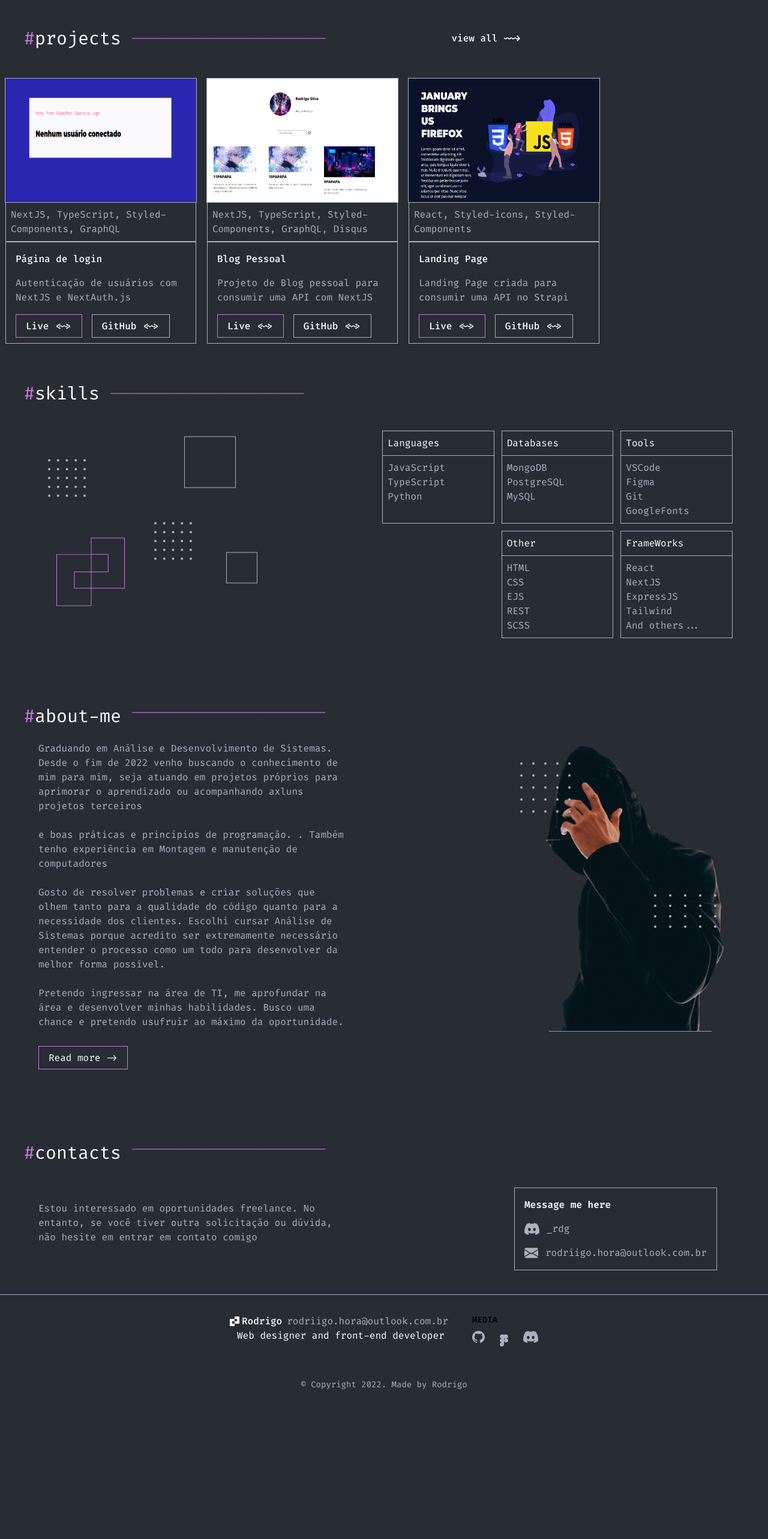
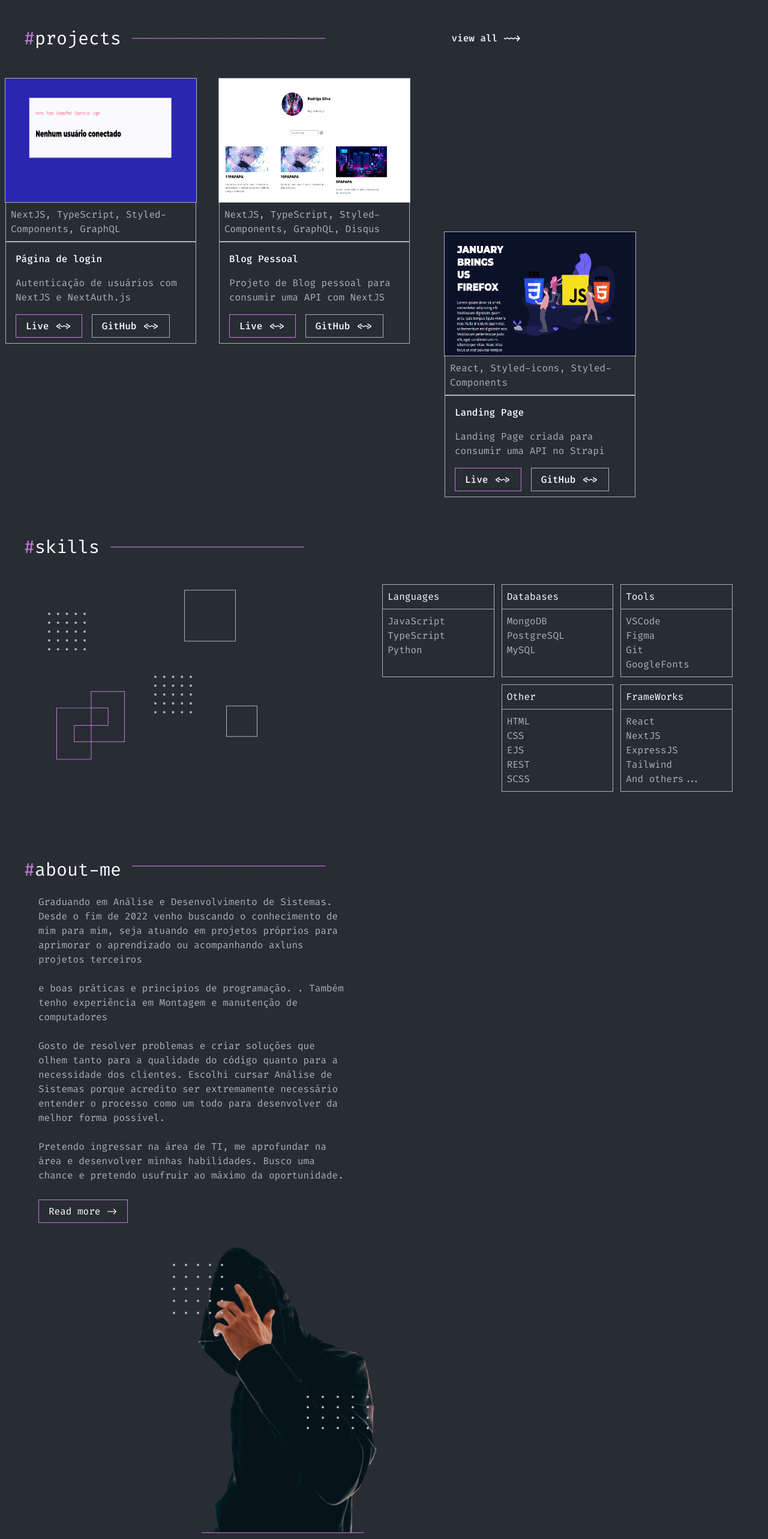
Before and after one commit to rdGxd/Portfolio_v2, a React (Vite) app: page / in a window 1280 px wide. Shown: the part 800-3366 px from the top of the page at 60% size. Before the commit the page ends 3151 px from the top, so only its background shows below. Built offline with nearby package versions, Linux system fonts and the light colour scheme.

Commit message:
HomePage responsive 768px

```diff
--- a/src/components/Footer/index.tsx
+++ b/src/components/Footer/index.tsx
@@ -2,8 +2,8 @@ export const Footer = () => {
   return (
     <footer className="border-t border-gray lg:mt-10">
       <div className="w-full max-w-screen-xl p-4 py-6 mx-auto xl:py-8">
-        <div className="flex lg:justify-center 2xl:justify-around">
-          <div className="mb-6 md:mb-0">
+        <div className="flex lg:justify-center 2xl:justify-around md:ml-10">
+          <div className="mb-6 md:mb-0 ">
             <a href="#" className="flex items-center">
               <img src="/assets/images/logo.svg" className="w-4 h-4 mr-1" />
               <span className="mr-6 text-base font-medium text-white md:mr-1">
@@ -18,7 +18,7 @@ export const Footer = () => {
             </span>
           </div>
 
-          <div className="grid grid-cols-2 gap-8 sm:gap-6 sm:grid-cols-3 md:flex md:flex-wrap md:ml-10">
+          <div className="grid grid-cols-2 gap-8 sm:gap-6 sm:grid-cols-3 md:flex md:flex-wrap md:ml-28">
             <div>
               <h2 className="mb-2 text-sm font-semibold text-gray-900 uppercase dark:text-white">
                 Media
--- a/src/templates/Home/HomeAbout/index.tsx
+++ b/src/templates/Home/HomeAbout/index.tsx
@@ -7,8 +7,8 @@ export const HomeAbout = () => {
       <div className="flex 2xl:ml-52 mt-28 md:ml-10">
         <HomeH2 title="about-me" />
       </div>
-      <div className="flex 2xl:ml-62">
-        <div className="w-[515px] mt-6 ml-60 md:ml-16 2xl:ml-64">
+      <div className="flex 2xl:ml-62 md:flex-wrap">
+        <div className="w-[515px] mt-6 ml-60 md:ml-16 2xl:ml-64 ">
           <p className="text-gray">
             Graduando em Análise e Desenvolvimento de Sistemas. Desde o fim de
             2022 venho buscando o conhecimento de mim para mim, seja atuando em
@@ -28,7 +28,7 @@ export const HomeAbout = () => {
             desenvolver minhas habilidades. Busco uma chance e pretendo usufruir
             ao máximo da oportunidade.
           </p>
-          <div className="xl:mt-9 lg:mt-4 lg:mb-4">
+          <div className="mt-4 xl:mt-9 lg:mb-4">
             <NavLink
               to="/about"
               className="px-4 py-2 text-white border border-primary "
@@ -37,7 +37,7 @@ export const HomeAbout = () => {
             </NavLink>
           </div>
         </div>
-        <div className="xl:ml-72 2xl:ml-96 md:ml-32">
+        <div className="xl:ml-72 2xl:ml-96 md:ml-32 md:w-full">
           <img src="/assets/images/HomeAbout.svg" alt="" />
         </div>
       </div>
--- a/src/templates/Home/HomeContacts/index.tsx
+++ b/src/templates/Home/HomeContacts/index.tsx
@@ -3,16 +3,16 @@ import { HomeH2 } from "../../../components/HomeH2";
 export const HomeContacts = () => {
   return (
     <article>
-      <div className="flex 2xl:ml-52 xl:mt-28 md:ml-10 lg:mt-8">
+      <div className="flex 2xl:ml-52 xl:mt-28 md:ml-10 lg:mt-8 md:mt-4">
         <HomeH2 title="contacts" />
       </div>
-      <div className="flex items-center xl:ml-14 xl:mt-5">
+      <div className="flex items-center xl:ml-14 xl:mt-5 md:flex-wrap md:ml-0 md:mt-5 md:justify-center">
         <p className="text-gray w-[505px] 2xl:ml-44 xl:ml-2 lg:ml-14">
           Estou interessado em oportunidades freelance. No entanto, se você
           tiver outra solicitação ou dúvida, não hesite em entrar em contato
           comigo
         </p>
-        <div className="p-4 border border-gray xl:ml-72 2xl:ml-96 md:mt-5">
+        <div className="p-4 border border-gray xl:ml-72 2xl:ml-96 md:mt-5 md:mb-10">
           <p className="font-semibold text-white ">Message me here</p>
           <div className="flex mt-4 text-gray">
             <img src="/assets/images/Discord.svg" alt="" className="mr-3 " />
--- a/src/templates/Home/HomeProjects/index.tsx
+++ b/src/templates/Home/HomeProjects/index.tsx
@@ -14,8 +14,8 @@ export const HomeProjects = () => {
         </NavLink>
       </div>
 
-      <div className="grid mt-12 xl:grid-cols-3 2xl:grid-cols-4 2xl:ml-96 justify-items-center lg:flex">
-        <div className="border w-80 h-52 border-gray lg:mr-4 lg:ml-2">
+      <div className="grid mt-12 xl:grid-cols-3 2xl:grid-cols-4 2xl:ml-96 justify-items-center lg:flex md:flex md:flex-wrap">
+        <div className="border w-80 h-52 border-gray lg:mr-4 lg:ml-2 md:ml-10">
           <a href="https://front-end-strapi-auth-with-next-js-and-next-auth-js.vercel.app/">
             <img
               src="/assets/projectsPhotos/1.png"
@@ -50,7 +50,7 @@ export const HomeProjects = () => {
           </div>
         </div>
 
-        <div className="border w-80 h-52 border-gray lg:mr-4">
+        <div className="border w-80 h-52 border-gray lg:mr-4 md:ml-5">
           <a href="https://blog-front-end-with-nextjs-and-react.vercel.app/">
             <img
               src="/assets/projectsPhotos/2.png"
@@ -85,7 +85,7 @@ export const HomeProjects = () => {
           </div>
         </div>
 
-        <div className="border w-80 h-52 border-gray">
+        <div className="border w-80 h-52 border-gray md:mt-64 md:ml-10">
           <a href="https://landing-pages-front-end.vercel.app/">
             <img
               src="/assets/projectsPhotos/3.png"
--- a/src/templates/Home/HomeSkills/index.tsx
+++ b/src/templates/Home/HomeSkills/index.tsx
@@ -11,7 +11,7 @@ export const HomeSkills = () => {
           <img src="/assets/images/SkillsDots.svg" alt="" />
         </div>
 
-        <div className="grid grid-cols-3 xl:ml-52 gap-3 w-[584px] xl:mt-11">
+        <div className="grid grid-cols-3 xl:ml-52 gap-3 w-[584px] xl:mt-11 md:grid-flow-row ">
           <div className="border border-gray">
             <h3 className="p-2 text-white">Languages</h3>
             <div className="p-2 border-t border-gray text-gray">
```
